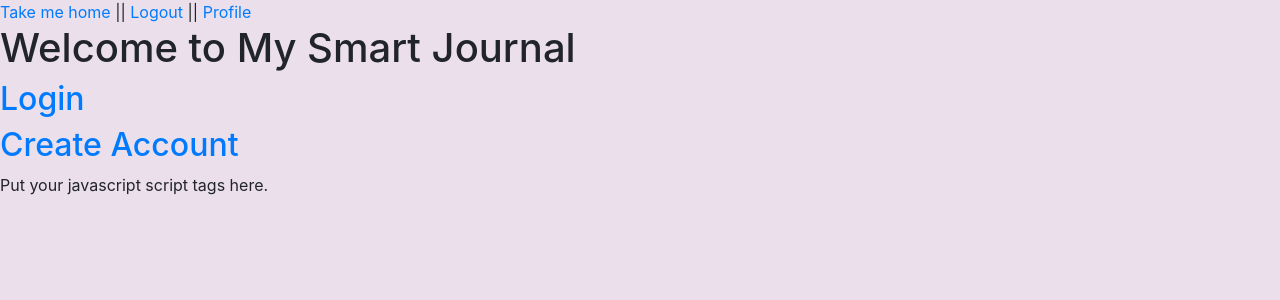
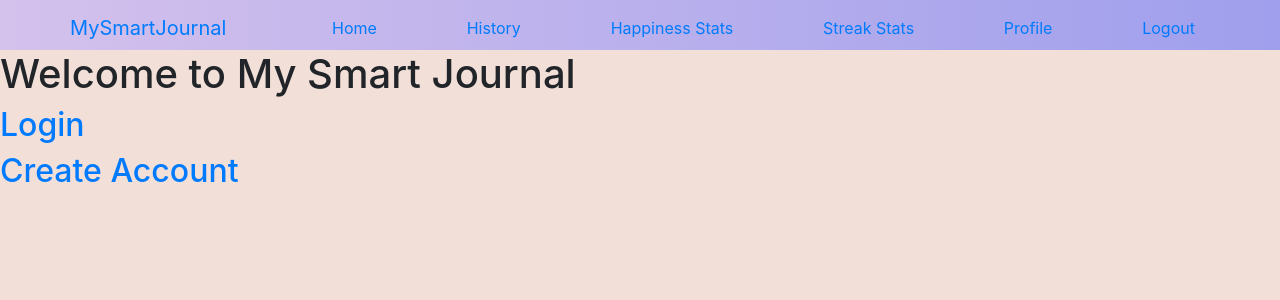
Before and after one commit to mashikro/my-smart-journal, a Flask app: page / in a window 1280 px wide. Shown: the top 300 px of the page. Run offline with Flask 2, Linux system fonts and the light colour scheme; some libraries are stand-ins or nearby versions.

Commit message:
Added a nav bar using Bootstrap

```diff
--- a/static/styles.css
+++ b/static/styles.css
@@ -0,0 +1,5 @@
+/*Navbat background colors*/
+.navbar-custom-theme {
+  background: linear-gradient(to left, #9f9fed, #d4c1ec);
+  height: 50px;
+}
--- a/templates/base.html
+++ b/templates/base.html
@@ -11,17 +11,32 @@
         <link rel="stylesheet" href="https://stackpath.bootstrapcdn.com/bootstrap/4.3.1/css/bootstrap.min.css"
         integrity="sha384-ggOyR0iXCbMQv3Xipma34MD+dH/1fQ784/j6cY/iJTQUOhcWr7x9JvoRxT2MZw1T"
         crossorigin="anonymous">
+
+        <link rel="stylesheet"  href="/static/styles.css">
     </head>
 
-    <body style="background-color:#eadfeb;">
+    <body style="background-color:#f2dfd7;">
 
-        <div>
+<!--         <div>
             <a href="/home">Take me home</a>
             ||
             <a href="/logout">Logout</a>
             ||
             <a href="/profile">Profile</a>
-        </div>
+        </div> -->
+
+        <nav class="navbar navbar-custom-theme">
+            <div class="navbar-nav container flex-row">
+                <a class="navbar-brand" href="/">MySmartJournal</a>
+                <a class="nav-item nav-link" href="/home">Home</a>
+                <a class="nav-item nav-link" href="/history">History</a>
+                <a class="nav-item nav-link" href="/happy">Happiness Stats</a>
+                <a class="nav-item nav-link" href="/streak">Streak Stats</a>
+                <a class="nav-item nav-link" href="/profile">Profile</a>
+                <a class="nav-item nav-link" href="/logout">Logout</a>
+            </div>
+        </nav>
+
 
         {% for flash in get_flashed_messages() %}
           {{ flash }}
@@ -50,8 +65,8 @@
         crossorigin="anonymous"></script>
 
         {% block script %}
-          Put your javascript script tags here.
-        {% endblock %}
+<!--           Put your javascript script tags here. -->
+         {% endblock %}
 
     </body>
 </html>
```
